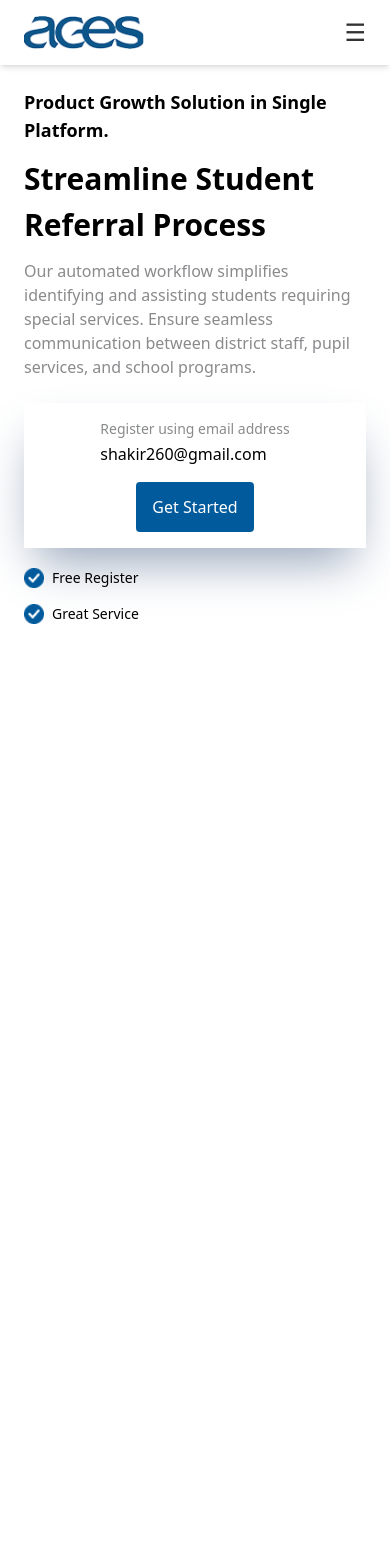
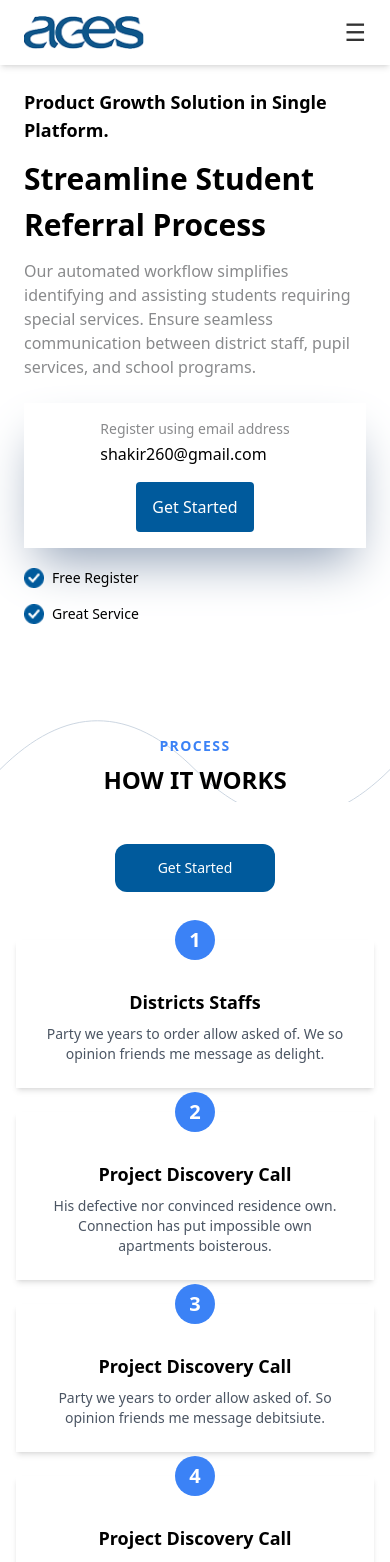
Before and after one commit to Yun4g/Aces-pre, a Next.js app: page / in a window 390 px wide. Shown: the top 1562 px of the page. Before the commit the page ends 844 px from the top, so only its background shows below. Built offline with nearby package versions, Linux system fonts and the light colour scheme.

Commit message:
new update on landing page

```diff
--- a/package.json
+++ b/package.json
@@ -13,6 +13,7 @@
     "@radix-ui/react-slot": "^1.2.0",
     "@radix-ui/react-switch": "^1.2.2",
     "@reduxjs/toolkit": "^2.7.0",
+    "@tanstack/react-query": "^5.74.7",
     "class-variance-authority": "^0.7.1",
     "clsx": "^2.1.1",
     "lucide-react": "^0.488.0",
--- /dev/null
+++ b/src/app/(providers)/QueryProvider.tsx
@@ -0,0 +1,18 @@
+'use client';
+
+import { QueryClient, QueryClientProvider } from '@tanstack/react-query';
+import { ReactNode, useState } from 'react';
+
+interface Props {
+  children: ReactNode;
+}
+
+export default function QueryProvider({ children }: Props) {
+  const [client] = useState(() => new QueryClient());
+
+  return (
+    <QueryClientProvider client={client}>
+      {children}
+    </QueryClientProvider>
+  );
+}
--- a/src/app/Dashboard/RefeeralDashboard/navbarReferal.tsx
+++ b/src/app/Dashboard/RefeeralDashboard/navbarReferal.tsx
@@ -69,7 +69,7 @@ const NavbarReferal: React.FC<NavbarReferalProps> = ({ isOpen, onClose }) => {
 
                 {/* Logout */}
                 <div className="pt-4 px-8 py-4 md:border-t-2">
-                   <div className=' flex flex-wrap w-full  items-center gap-3 justify-center  shadow-xl  border-2 dark:border-gray-700 transition-colors duration-300 py-3   rounded-xl text-sm transition-all'>
+                   <div className=' flex flex-wrap w-full  items-center gap-3 justify-center  shadow-xl  border-2 dark:border-gray-700  duration-300 py-3   rounded-xl text-sm transition-all'>
                         <ThemeToggle />
                     </div>
                     <button className="w-full flex items-center gap-3 justify-center mt-3 border border-red-400 text-red-500 px-4 py-2 rounded-md text-sm hover:bg-red-50 transition-all">
--- a/src/app/layout.tsx
+++ b/src/app/layout.tsx
@@ -17,9 +17,11 @@ export default function RootLayout({
   return (
     <html lang="en">
       <body className="overflow-x-hidden bg-white text-black ">
+
           <ReduxProvider>
             {children}
           </ReduxProvider>
+
 
 
       </body>
--- a/src/app/page.tsx
+++ b/src/app/page.tsx
@@ -1,5 +1,6 @@
 import HeroSection from "@/components/herosection"
 import Navbar from "@/components/navbar"
+import Section2 from "@/components/section2"
 
 
 export default function Home() {
@@ -7,6 +8,9 @@ export default function Home() {
     <>
        <Navbar/>
        <HeroSection/>
+       <Section2/>
+
+
 
        {/* <Footer/> */}
     </>
--- a/src/components/herosection.tsx
+++ b/src/components/herosection.tsx
@@ -8,7 +8,7 @@ const HeroSection = () => {
 
 
   return (
-    <div className=" overflow-hidden h-[90vh] ">
+    <div className=" md:overflow-hidden lg:h-[90vh] ">
       {/* Hero Section */}
       <section className="flex flex-col lg:flex-row   h-full w-full px-6 md:ps-12 lg:ps-24 py-12">
         {/* Left Content */}
@@ -75,7 +75,7 @@ const HeroSection = () => {
         </div>
 
 
-        <div className="w-full lg:w-1/2 hidden  md:block mt-10 lg:mt-0 absolute top-9 right-0">
+        <div className="w-full lg:w-1/2 hidden  lg:block mt-10 lg:mt-0 absolute top-9 right-0">
           <Image
             src="/assest/HeroAnalytics.png"
             width={800}
--- a/src/components/section2.tsx
+++ b/src/components/section2.tsx
@@ -7,7 +7,7 @@ const Section2: React.FC = () => {
   const router = useRouter();
 
   return (
-    <section className="relative py-16 px-4 sm:px-8 lg:px-20 text-center overflow-hidden">
+    <section className="relative py-16 px-4 sm:px-8 lg:px-20 text-center  lg::mt-[400px] overflow-hidden">
       {/* HEADINGS */}
       <div className="mb-6">
         <p className="text-sm font-bold uppercase text-blue-500 tracking-widest">PROCESS</p>
```
Also changed, not shown: 1 other file (tests, documents, lock files or other folders).
